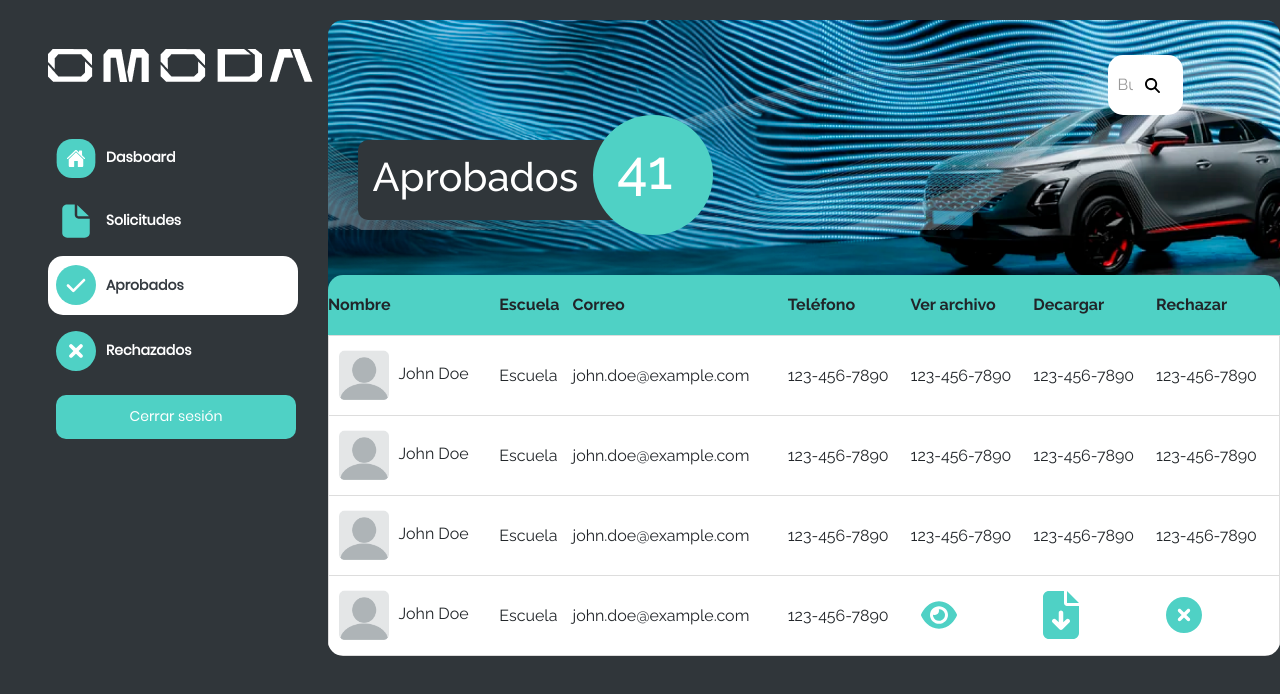
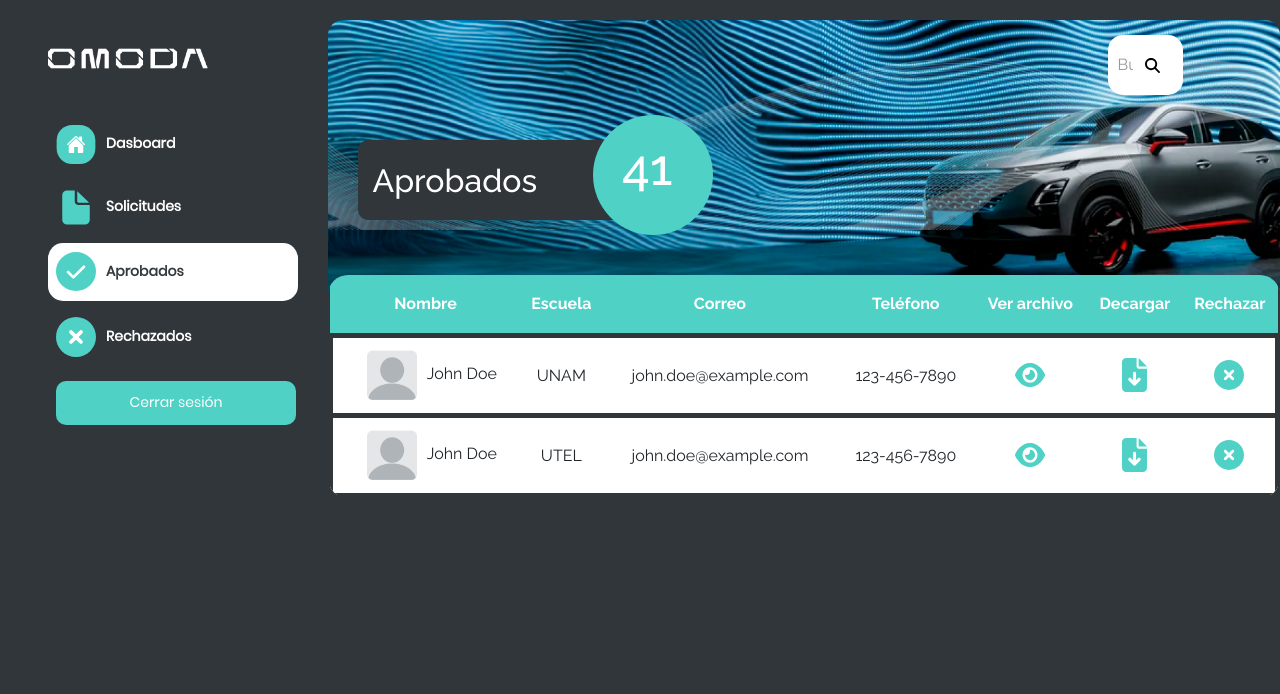
Before and after one commit to JonathanMtzGtz/Regional-Artist, a plain HTML site: page dashboard.html in a window 1280 px wide. Drawn offline with Linux system fonts and the light colour scheme.

Commit message:
TABLA dash
detalles de colores y posiciones

```diff
--- a/css/styles.css
+++ b/css/styles.css
@@ -236,12 +236,13 @@
      }
 .tabla{
     width: 100%;
+    background-color: #30363A;
 
 }
 
    .tabla-title{ /*  barra de la tabla  */
-    background-color: 4FD1C5;
-    border-radius: 20px;
+    background-color: #4FD1C5;
+    border-radius: 30%;
     height: 60px;
     border-collapse: collapse;
 
@@ -251,11 +252,11 @@
 
 
    .fila-table{
-    background-color: #fff;
+    background-color: #ffffff;
     height: 80px;
 
     border-radius: 10px;
-    border: 1px solid #ddd;
+    border: 5px solid #30363A;
     overflow: hidden;
     border-collapse: collapse;
 
@@ -264,7 +265,7 @@
    table {
     width: 100%;
     border-collapse: collapse;
-    border-radius: 15px; /*bordes redondeados  */
+    border-radius: 20px; /*bordes redondeados  */
     overflow: hidden; /*  bordes redondeados  */
     margin-top: -45px;
 
@@ -278,7 +279,7 @@
 /* barra de buscador */
 .search{
     position: absolute;
-        top: 40px;
+        top: 20px;
         right: 0px;
         height: 80px;
         width: 300px;
@@ -290,6 +291,7 @@
     margin-bottom: auto;
     margin-top: auto;
     height: 60px;
+
     background-color: #ffffff;
     border-radius: 15px;
     padding: 10px;
@@ -337,7 +339,7 @@
 
     }
     .img-dasboard{
-        width: 50px !important;
+        width: 160px !important;
 
 
     }
@@ -371,7 +373,12 @@
 
     }
     .icono{
-        width: 56px !important;
+        width: 50px !important;
+
+    }
+    td{
+        text-align: center;
+
     }
 
 
@@ -623,3 +630,12 @@
 .active{
     width: 250px;
 }
+.icono-descarga{
+    width: 45px !important;
+    text-align: center;
+}
+.fila-redonda{
+    background-color:red ;
+    border-radius: 20px;
+
+}
--- a/dashboard.html
+++ b/dashboard.html
@@ -42,8 +42,8 @@
                   <!-- User Profile-->
 
                   <li class="sidebar-item  mb-5">
-                    <div class="img-dasboard">
-                        <img src="images/logo.png"  alt="">
+                    <div class="text-center">
+                        <img src="images/logo.png"  class="img-dasboard " alt="">
                     </div>
 
                   </li>
@@ -94,10 +94,10 @@
                 <div class="card-hero">
                     <div class=" text-card-dasboard">
 
-                            <h1 class="text-white">Aprobados</h1>
+                            <h2 class="mt-2">Aprobados</h2>
                             <div class="contador">
                                 <div class="text-contador">
-                                    <h1 style="font-size: 55px;">
+                                    <h1 style="font-size: 50px;">
                                         41
                                     </h1>
                                 </div>
@@ -124,55 +124,46 @@
 
 
                         <table class="tabla">
-                            <thead class="tabla-title ">
-                                <tr>
-                                    <th >Nombre</th>
-                                    <th>Escuela</th>
-                                    <th>Correo</th>
-                                    <th>Teléfono</th>
-                                    <th>Ver archivo</th>
-                                    <th>Decargar</th>
-                                    <th>Rechazar</th>
+                            <thead class="tabla-title  ">
+                                <tr >
+                                    <th class="text-center text-white">Nombre</th>
+                                    <th class="text-center text-white" >Escuela</th>
+                                    <th class="text-center text-white">Correo</th>
+                                    <th class="text-center text-white">Teléfono</th>
+                                    <th class="text-center text-white">Ver archivo</th>
+                                    <th class="text-center text-white">Decargar</th>
+                                    <th class="text-center text-white">Rechazar</th>
                                 </tr>
                             </thead>
                             <tbody>
-                                <tr class="fila-table">
-                                    <td> <img src="images/Avatar.png" alt="">John Doe</td>
-                                    <td>Escuela </td>
-                                    <td>john.doe@example.com</td>
-                                    <td>123-456-7890</td>
-                                    <td>123-456-7890</td>
-                                    <td>123-456-7890</td>
-                                    <td>123-456-7890</td>
-                                </tr>
-                                <tr class="fila-table">
-                                    <td> <img src="images/Avatar.png" class="img-table">John Doe</td>
-                                    <td>Escuela </td>
-                                    <td>john.doe@example.com</td>
-                                    <td>123-456-7890</td>
-                                    <td>123-456-7890</td>
-                                    <td>123-456-7890</td>
-                                    <td>123-456-7890</td>
-                                </tr>
-                                <tr class="fila-table">
-                                    <td> <img src="images/Avatar.png" alt="">John Doe</td>
-                                    <td>Escuela </td>
-                                    <td>john.doe@example.com</td>
-                                    <td>123-456-7890</td>
-                                    <td>123-456-7890</td>
-                                    <td>123-456-7890</td>
-                                    <td>123-456-7890</td>
-                                </tr>
-                                <tr class="fila-table">
-                                    <td> <img src="images/Avatar.png" alt="">John Doe</td>
-                                    <td>Escuela </td>
+
+
+                                <tr class="fila-table mt-3">
+                                    <div class="fila-redonda">
+                                        <td> <img src="images/Avatar.png" alt="">John Doe</td>
+                                    <td>UNAM </td>
                                     <td>john.doe@example.com</td>
                                     <td>123-456-7890</td>
                                     <td ><button id="viewPdfButton">
                                         <img src="images/icons/ver.svg" alt="" class="icono" >
                                     </button></td>
 
-                                    <td ><img src="images/icons/descargar.svg" class="icono" alt=""></td>
+                                    <td ><img src="images/icons/descargar.svg"  class="icono-descarga"></td>
+                                    <td ><img src="images/icons/rechazados.svg" class="icono" alt=""></td>
+
+                                    </div>
+
+                                </tr>
+                                <tr class="fila-table mt-3">
+                                    <td> <img src="images/Avatar.png" alt="">John Doe</td>
+                                    <td>UTEL</td>
+                                    <td>john.doe@example.com</td>
+                                    <td>123-456-7890</td>
+                                    <td ><button id="viewPdfButton">
+                                        <img src="images/icons/ver.svg" alt="" class="icono" >
+                                    </button></td>
+
+                                    <td ><img src="images/icons/descargar.svg"  class="icono-descarga"></td>
                                     <td ><img src="images/icons/rechazados.svg" class="icono" alt=""></td>
                                 </tr>
 
```
